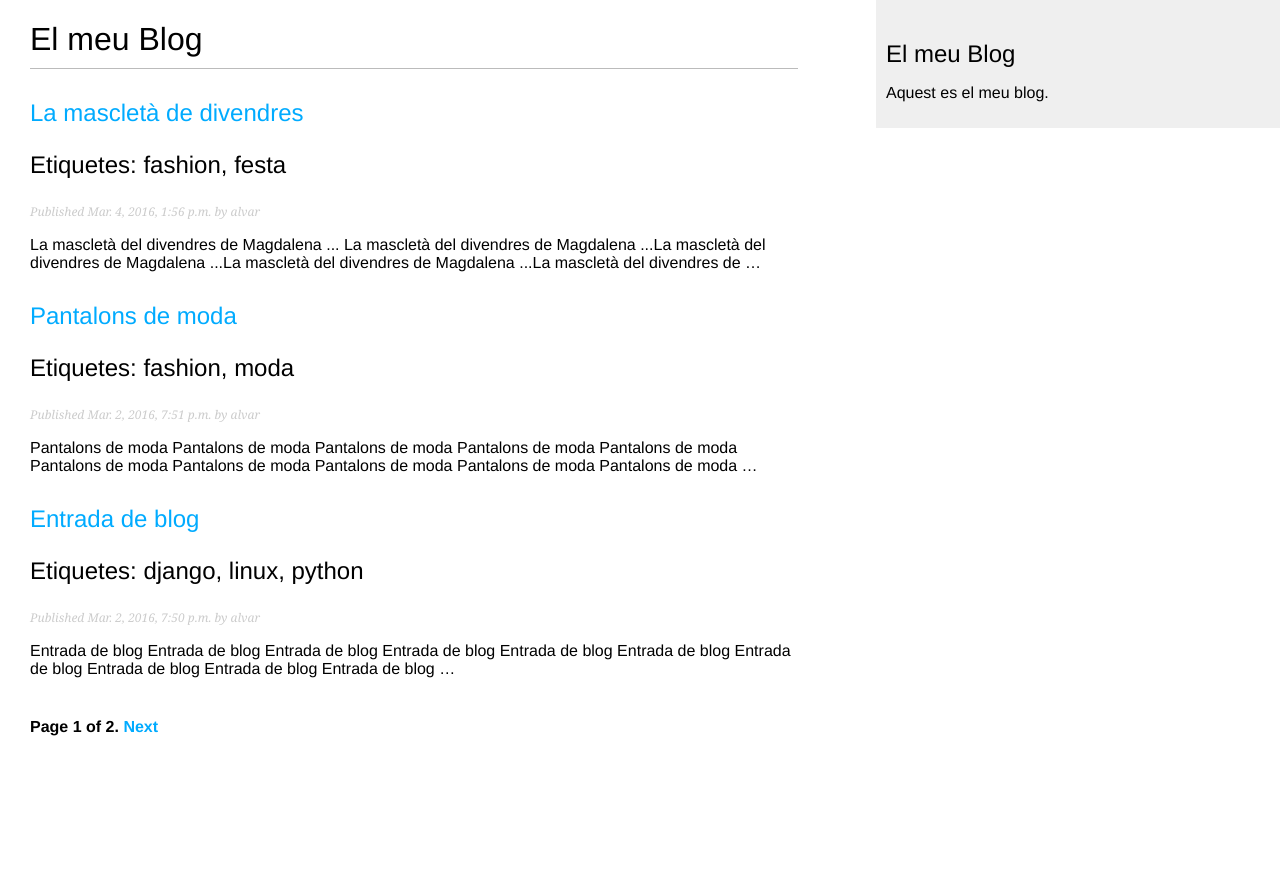
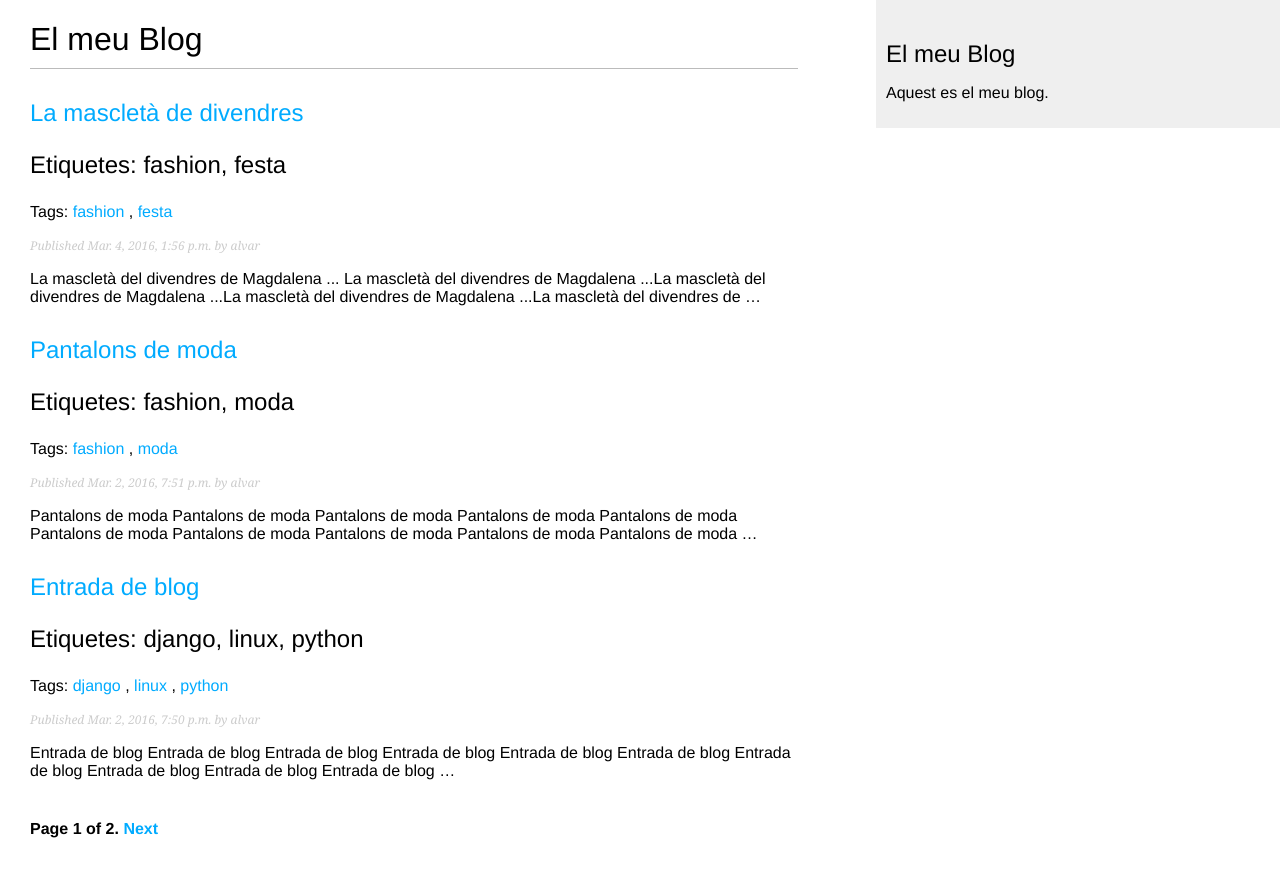
Before and after one commit to alvarporcar/blog, a Django app: page /blog/ in a window 1280 px wide. Before the commit the page ends 736 px from the top, so only its background shows below. Run offline with Django 3.2, Linux system fonts and the light colour scheme; data comes from the database, SQL or seed files in the repository; both versions use the stored data as it was after the commit; parts of the project's set-up code (start-up, migrations or seed data) failed here and were passed over.

Commit message:
Segon commit ...

```diff
--- a/blog/urls.py
+++ b/blog/urls.py
@@ -2,9 +2,10 @@ from django.conf.urls import url
 from . import views
 
 urlpatterns = [
-	#url(r'^$', views.post_list, name='post_list'),
-	url(r'^$', views.PostListView.as_view(), name='post_list'),
+	url(r'^$', views.post_list, name='post_list'),
+	#url(r'^$', views.PostListView.as_view(), name='post_list'),
  	url(r'^(?P<year>\d{4})/(?P<month>\d{2})/(?P<day>\d{2})/'r'(?P<post>[-\w]+)/$',
  		views.post_detail, name='post_detail'),
 	url(r'^(?P<post_id>\d+)/share/$', views.post_share, name='post_share'),
+	url(r'^tag/(?P<tag_slug>[-\w]+)/$', views.post_list, name='post_list_by_tag'),
 ]
--- a/blog/views.py
+++ b/blog/views.py
@@ -6,6 +6,7 @@ from django.views.generic import ListView
 from .forms import EmailPostForm, CommentForm
 from django.core.mail import send_mail
 from taggit.models import Tag
+from django.db.models import Count
 
 class PostListView(ListView):
 	queryset = Post.published.all()
@@ -31,7 +32,7 @@ def post_list(request, tag_slug=None):
 	except EmptyPage:
 		# If page is out of range deliver last page of results
 		posts = paginator.page(paginator.num_pages)
-	return render(request, 'blog/post/list.html', {'page':page, 'posts': posts})
+	return render(request, 'blog/post/list.html', {'page':page, 'posts': posts, 'tag': tag})
 
 
 def post_detail(request, year, month, day, post):
@@ -52,8 +53,15 @@ def post_detail(request, year, month, day, post):
  	 		new_comment.save()
 	else:
  		comment_form = CommentForm()
+	# List of similar posts
 
-	return render(request, 'blog/post/detail.html', {'post': post, 'comments': comments, 'comment_form': comment_form})
+   	post_tags_ids = post.tags.values_list('id', flat=True)
+   	similar_posts = Post.published.filter(tags__in=post_tags_ids)\
+                                 .exclude(id=post.id)
+   	similar_posts = similar_posts.annotate(same_tags=Count('tags'))\
+                               .order_by('-same_tags','-publish')[:4]
+
+	return render(request, 'blog/post/detail.html', {'post': post, 'comments': comments, 'comment_form': comment_form, 'similar_posts':similar_posts})
 
 
 def post_share(request, post_id):
--- a/templates/blog/post/list.html
+++ b/templates/blog/post/list.html
@@ -4,15 +4,30 @@
 
 {% block content %}
   <h1>El meu Blog</h1>
+
+  {% if tag %}
+    <h2>Posts etiquetats amb "{{ tag.name }}" </h2>
+  {% endif %}
+
   {% for post in posts %}
     <h2>
       <a href="{{ post.get_absolute_url }}"> {{ post.title }} </a>
       <p class="tags">Etiquetes: {{ post.tags.all|join:", " }}</p>
     </h2>
+    <p class="tags">
+      Tags:
+        {% for tag in post.tags.all %}
+          <a href="{% url "blog:post_list_by_tag" tag.slug %}">
+            {{ tag.name }}
+          </a>
+          {% if not forloop.last %}, {% endif %}
+        {% endfor %}
+    </p>
     <p class="date">
       Published {{ post.publish }} by {{ post.author }}
     </p>
     {{ post.body|truncatewords:30|linebreaks }}
   {% endfor %}
-  {% include "pagination.html" with page=page_obj %}
+
+  {% include "pagination.html" with page=posts %}
 {% endblock %}
```
Also changed, not shown: templates/blog/post/detail.html (+9 -0 lines), db.sqlite3.
